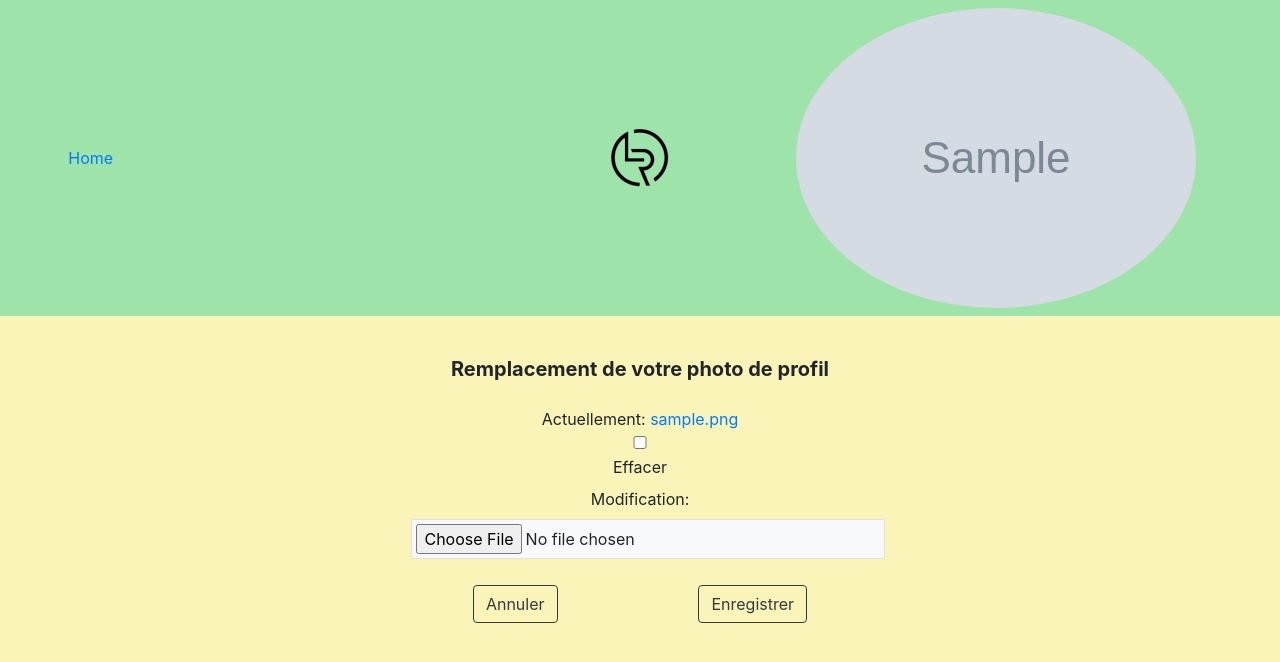
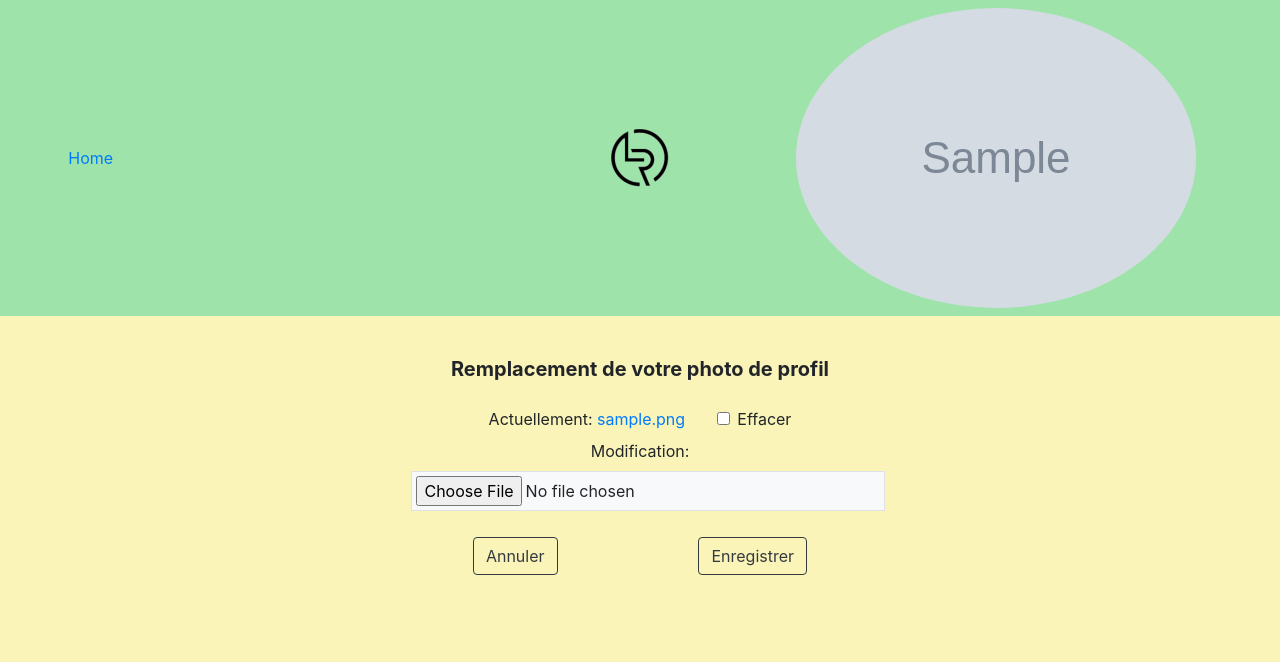
Before and after one commit to FLinguenheld/ocrp9, a Django app: page /my-account/update/photo in a window 1280 px wide. Shown: the top 662 px of the page. Run offline with Django 4.2, Linux system fonts and the light colour scheme; a user stored in the database is signed in; tables that the repository leaves empty hold one stand-in row (values such as "Sample post"); grey boxes marked "Sample" are stand-in pictures.

Commit message:
Init tickets

```diff
--- a/authentication/static/style/base_authentication.css
+++ b/authentication/static/style/base_authentication.css
@@ -14,3 +14,8 @@ table, th, thead {
 input {
     width : 100%;
 }
+
+#photo-clear_id {
+    margin-left : 1.5em;
+    width : 1.2em;
+}
```
Also changed, not shown: media/caravanes.jpg (added).
